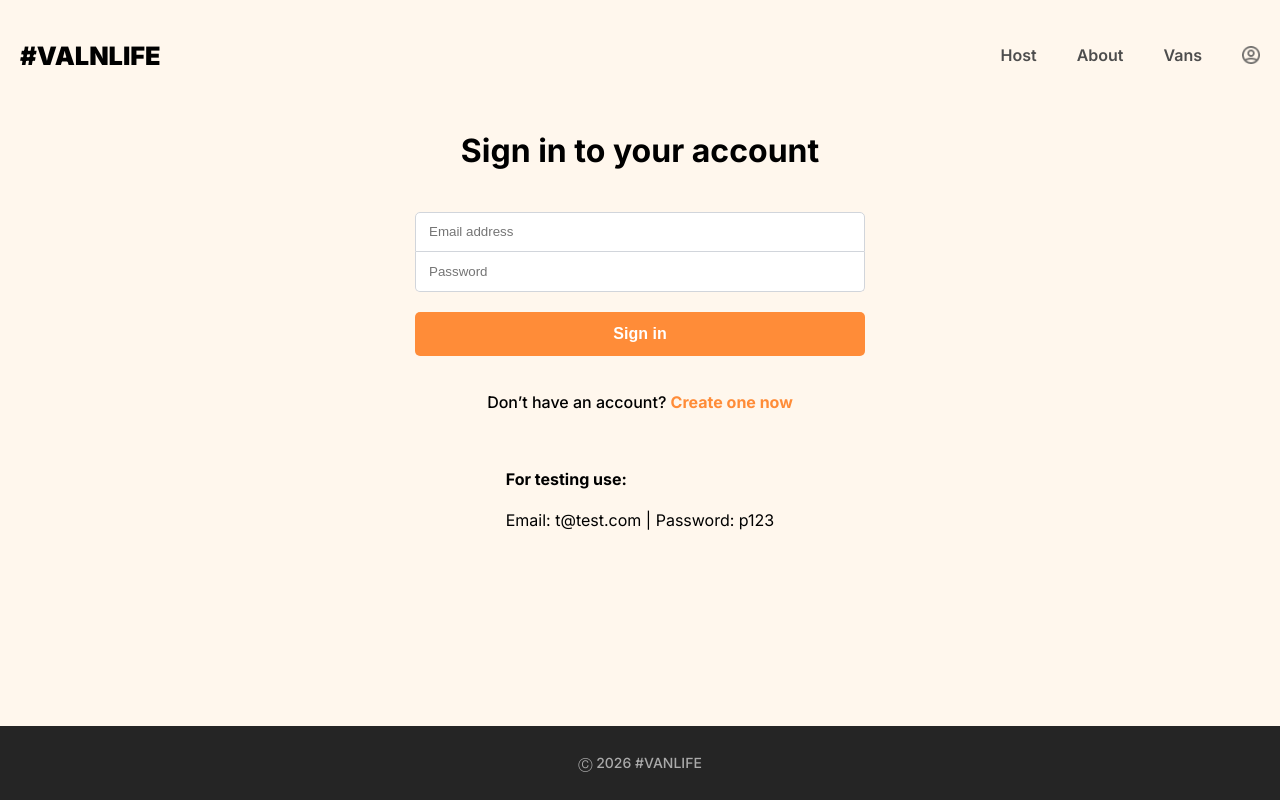
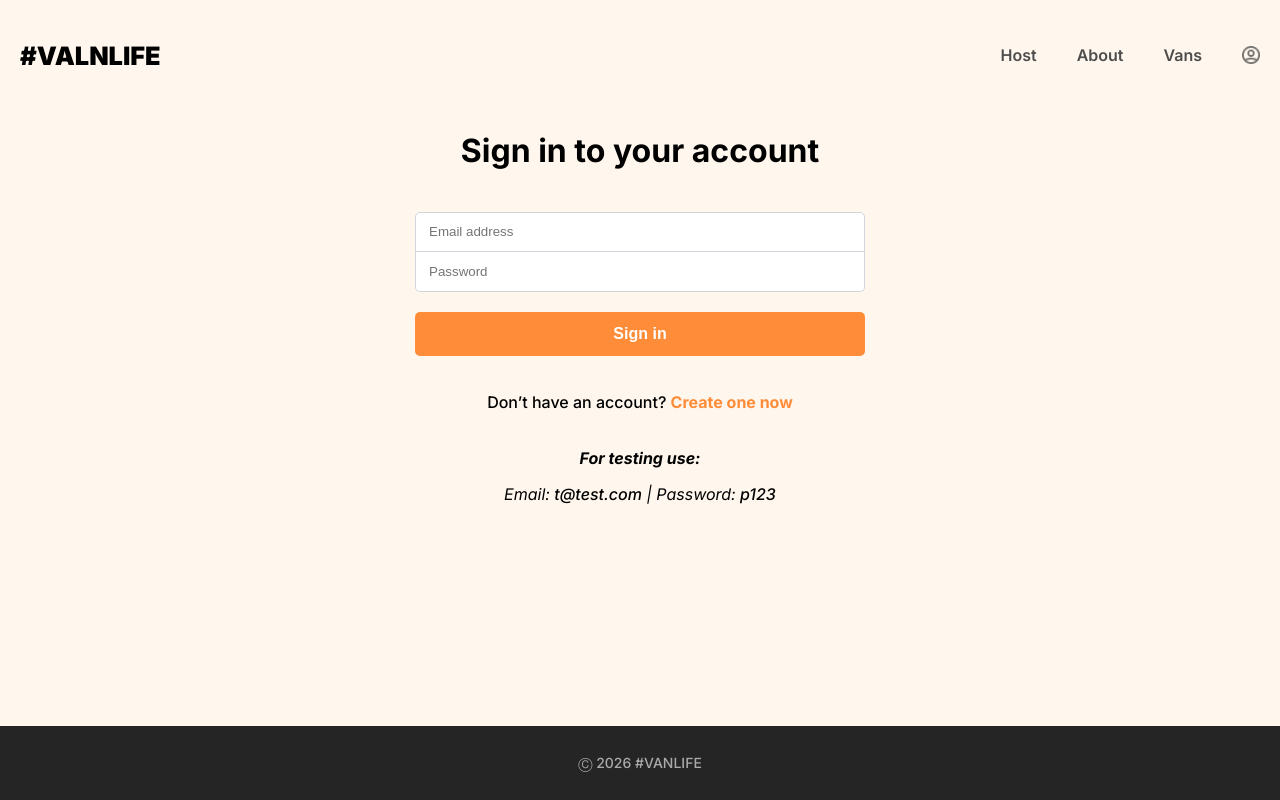
Before and after one commit to MoazAlaa7/VANLIFE, a React (Vite) app: page /login in a window 1280 px wide. Built offline with nearby package versions, Linux system fonts and the light colour scheme.

Commit message:
Style test-user info

```diff
--- a/index.css
+++ b/index.css
@@ -745,3 +745,14 @@ img.graph {
   width: 18px;
   height: 18px;
 }
+
+.test-user {
+  text-align: center;
+  font-style: italic;
+}
+.test-user h4 {
+  margin: 0;
+}
+.test-user span {
+  font-weight: 500;
+}
```
